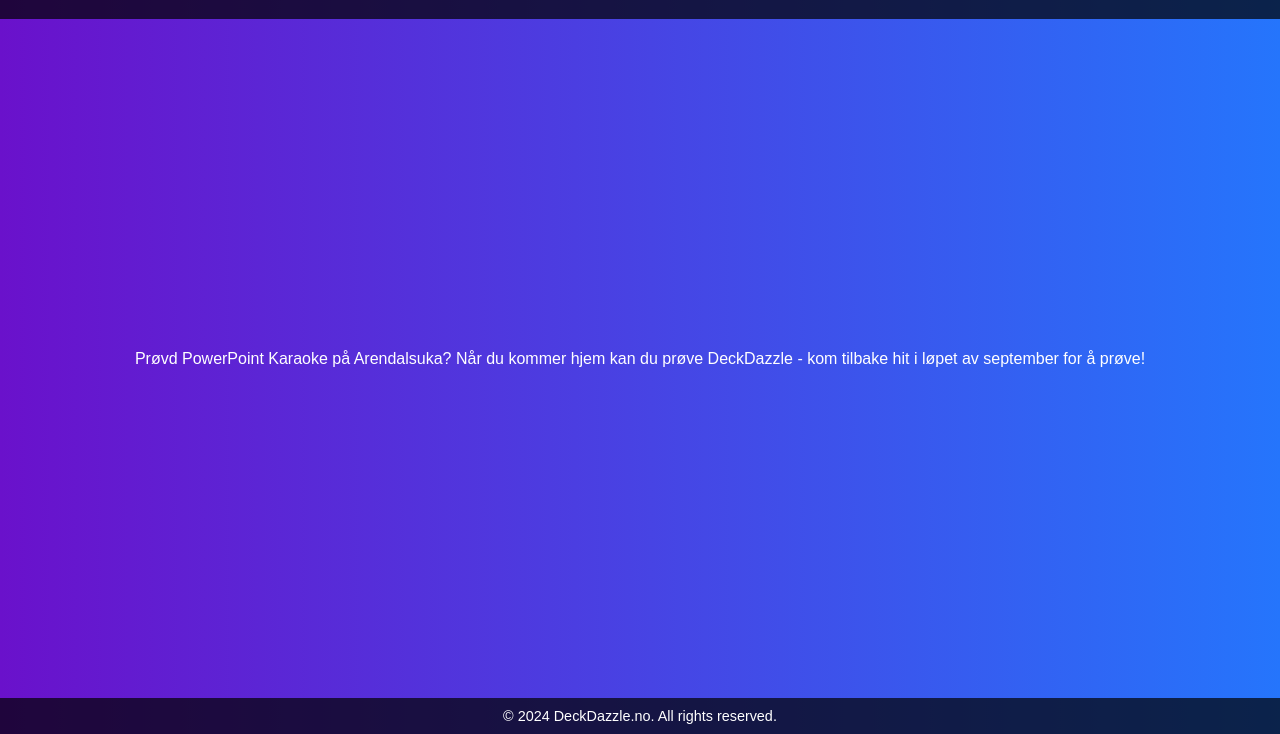
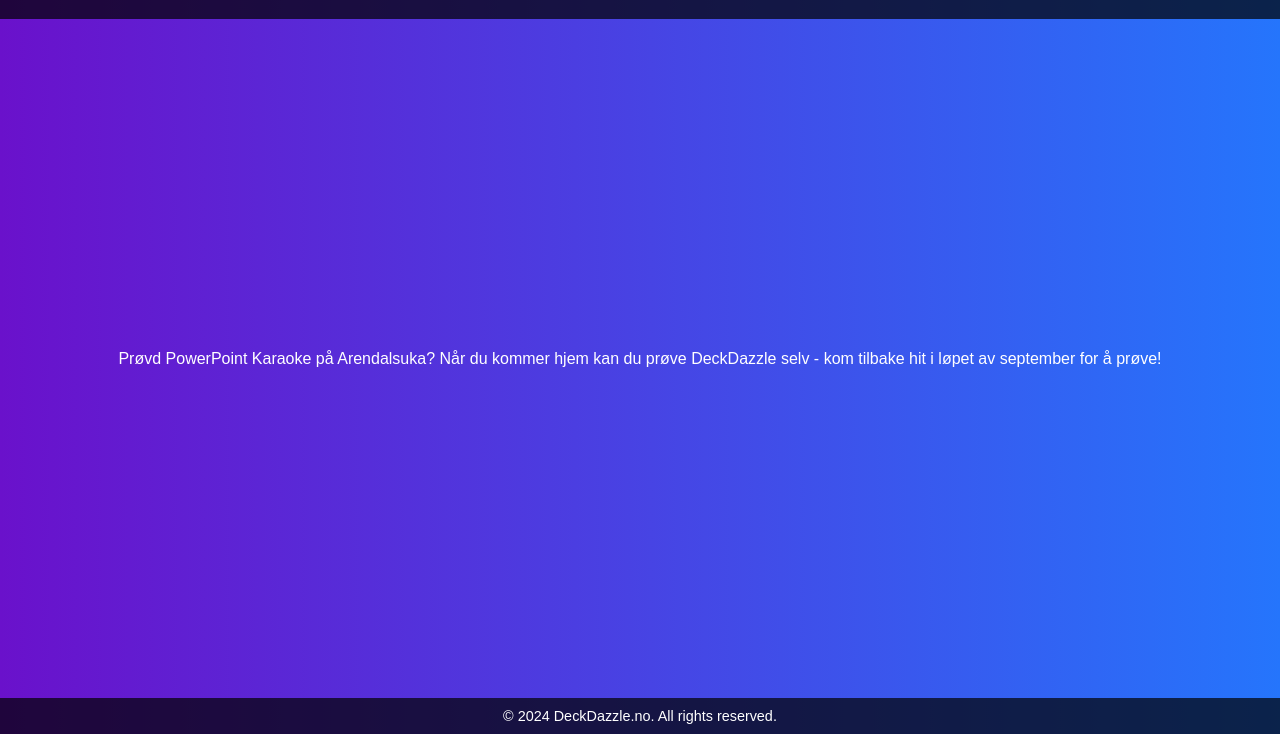
Before and after one commit to chrfrenning/deckdazzle-website, a plain HTML site: page index.html in a window 1280 px wide. Shown: the part 66-800 px from the top of the page. Drawn offline with Linux system fonts and the light colour scheme.

Commit message:
Update index.html

```diff
--- a/index.html
+++ b/index.html
@@ -61,7 +61,7 @@
 
     <main>
         Prøvd PowerPoint Karaoke på Arendalsuka?
-        Når du kommer hjem kan du prøve DeckDazzle - kom tilbake hit i løpet av september for å prøve!
+        Når du kommer hjem kan du prøve DeckDazzle selv - kom tilbake hit i løpet av september for å prøve!
     </main>
 
     <footer>
```
